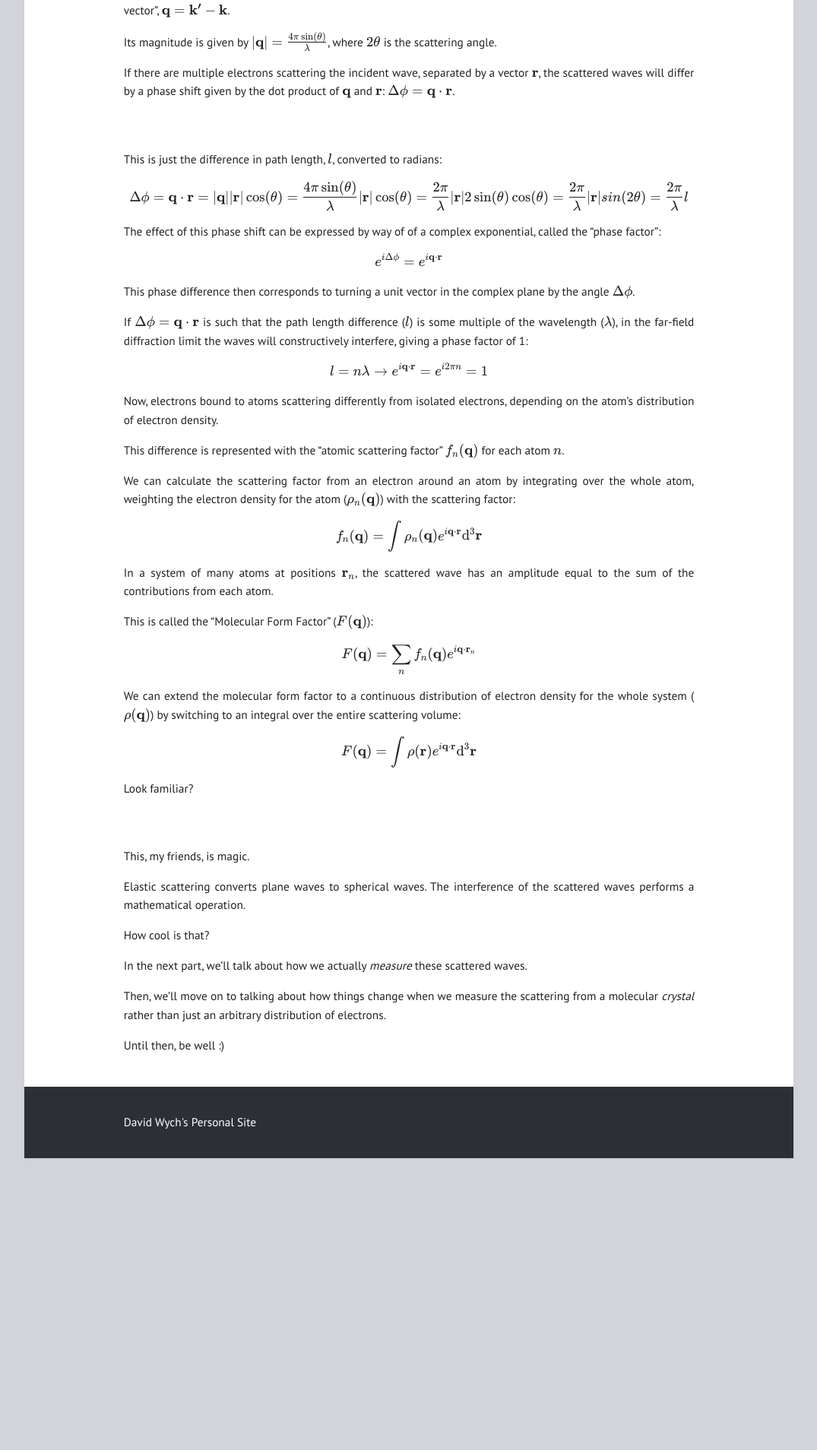
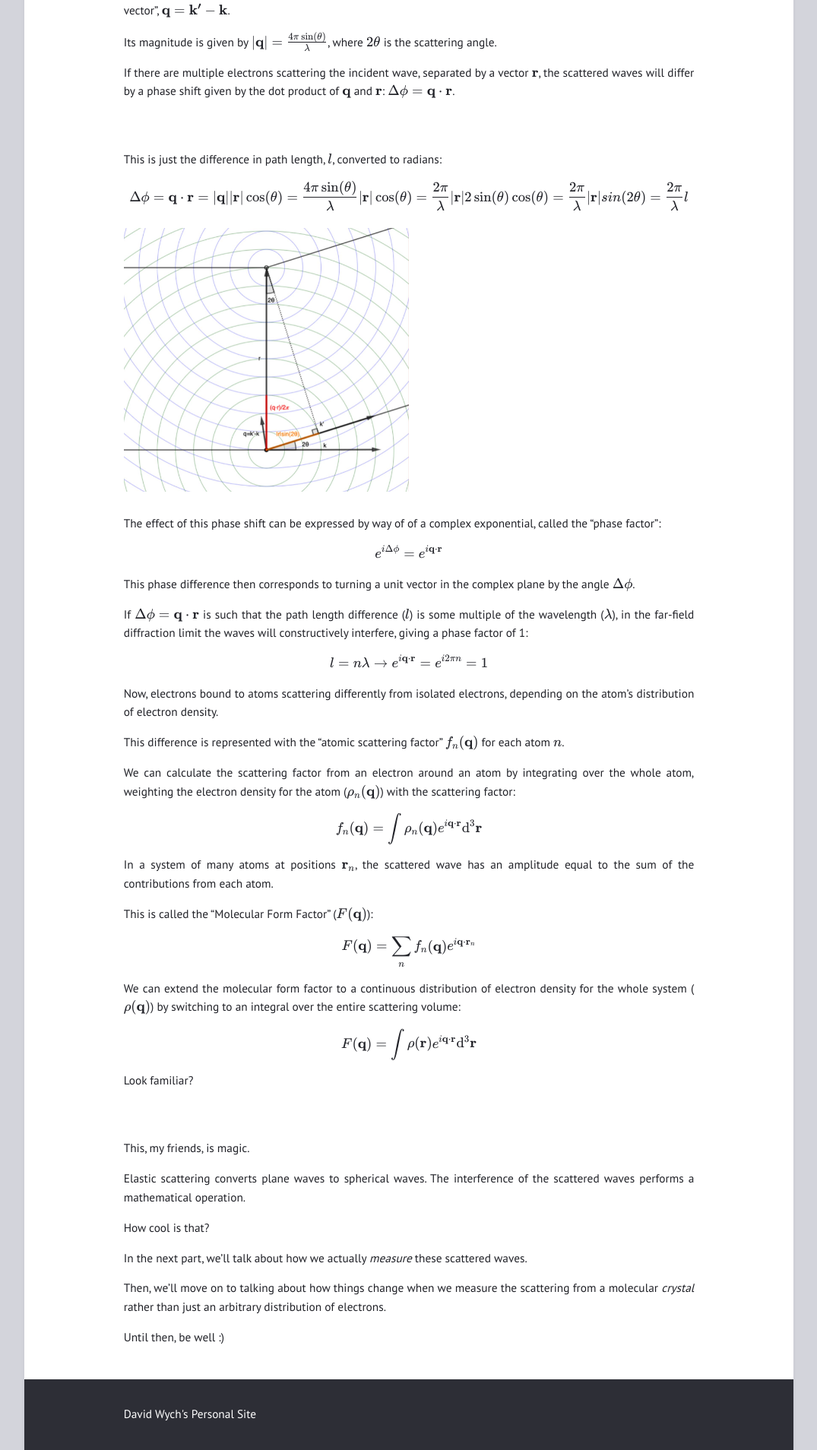
Before and after one commit to davidwych/davidwych.github.io, a Jekyll site: the page built from blog/_posts/2022-05-29-intro-cryst_1.md, in a window 1280 px wide. Shown: the part 1243-3151 px from the top of the page at 76% size, without its empty margins (102-1177 px from the left). Built offline with Jekyll 4.4.1, drawn with Linux system fonts in a browser that asks for light colours; before the commit the page ends 2767 px from its top, so only the background shows below that.

Commit message:
more images in post

```diff
--- a/blog/_posts/2022-05-29-intro-cryst_1.md
+++ b/blog/_posts/2022-05-29-intro-cryst_1.md
@@ -37,6 +37,8 @@ If there are multiple electrons scattering the incident wave, separated by a vec
 This is just the difference in path length, $$l$$, converted to radians:
 
 $$ \Delta \phi = \mathbf{q} \cdot \mathbf{r} = |\mathbf{q}||\mathbf{r}|\cos(\theta) = \frac{4 \pi \sin(\theta)}{\lambda} |\mathbf{r}| \cos(\theta) = \frac{2 \pi}{\lambda} |\mathbf{r}| 2\sin(\theta)\cos(\theta) = \frac{2 \pi}{\lambda} |\mathbf{r}| sin(2\theta) = \frac{2 \pi}{\lambda} l $$
+
+![two scatterers geometry](/blog/assets/images/two_scatterers_geometry.jpeg){: width="50%"}
 
 The effect of this phase shift can be expressed by way of of a complex exponential, called the "phase factor":
 
```
Also changed, not shown: blog/assets/images/two_scatterers_geometry.jpeg (added).
